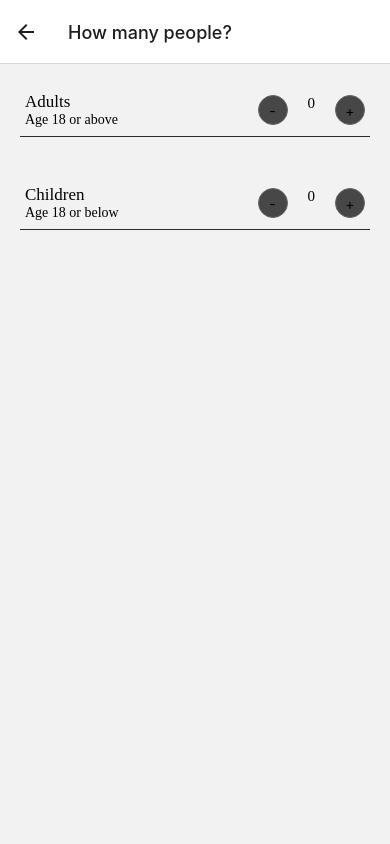
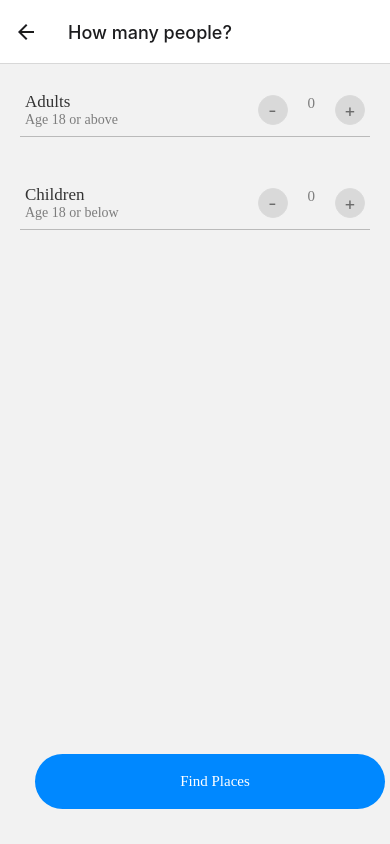
Before and after one commit to deepak-singh5219/House-Rental-Application---GetStay, a React Native app: screen /Guests in a window 390 px wide. Built offline with nearby package versions, Linux system fonts and the light colour scheme.

Commit message:
updated guest screen

```diff
--- a/src/navigation/router.js
+++ b/src/navigation/router.js
@@ -5,6 +5,7 @@ import HomeScreen from '../screens/Home';
 import Hometabnavigator from './Hometabnavigator';
 import SearchScreen from '../screens/SearchResult';
 import GuestScreen from '../screens/GuestScreen';
+import SearchResultScreen from '../screens/SearchResults';
 
 
 const Stack = createStackNavigator();
@@ -34,6 +35,13 @@ const Router = (props) => {
                     title:"How many people?"
                 }}
                 />
+                <Stack.Screen
+                name={"Find Places"}
+                component={SearchResultScreen}
+                options={{
+                    title:"Explore Places"
+                }}
+                />
 
 
             </Stack.Navigator>
--- a/src/screens/GuestScreen/index.js
+++ b/src/screens/GuestScreen/index.js
@@ -7,8 +7,11 @@ import {
 
 } from 'react-native';
 import styles from './style';
+import { useNavigation } from '@react-navigation/native';
 
 const GuestScreen = () => {
+
+    const navigator = useNavigation();
 
     const [adults,setAdults] = useState(0);
     const [children,setchildren] = useState(0);
@@ -22,9 +25,9 @@ const GuestScreen = () => {
 
 </View>
 <View style={styles.rightPart}>
-    <TouchableOpacity onPress={()=> setAdults(Math.max(0,adults-1))} style={styles.btn}><Text>-</Text></TouchableOpacity>
+    <TouchableOpacity onPress={()=> setAdults(Math.max(0,adults-1))} style={styles.btn}><Text style={styles.sign}>-</Text></TouchableOpacity>
     <Text style={styles.number}>{adults}</Text>
-    <TouchableOpacity onPress={()=> setAdults(adults+1)} style={styles.btn}><Text>+</Text></TouchableOpacity>
+    <TouchableOpacity onPress={()=> setAdults(adults+1)} style={styles.btn}><Text style={styles.sign}>+</Text></TouchableOpacity>
 </View>
 
 </View>
@@ -37,12 +40,17 @@ const GuestScreen = () => {
 
             </View>
             <View style={styles.rightPart}>
-                <TouchableOpacity onPress={()=> setchildren(Math.max(0,children-1))} style={styles.btn}><Text>-</Text></TouchableOpacity>
+                <TouchableOpacity onPress={()=> setchildren(Math.max(0,children-1))} style={styles.btn}><Text style={styles.sign}>-</Text></TouchableOpacity>
                 <Text style={styles.number}>{children}</Text>
-                <TouchableOpacity onPress={()=> setchildren(children+1)} style={styles.btn}><Text>+</Text></TouchableOpacity>
+                <TouchableOpacity onPress={()=> setchildren(children+1)} style={styles.btn}><Text style={styles.sign}>+</Text></TouchableOpacity>
             </View>
 
          </View>
+
+
+         <TouchableOpacity onPress={()=>navigator.navigate('Find Places')} style={styles.findbtn}>
+            <Text style={styles.findbtntext}>Find Places</Text>
+         </TouchableOpacity>
 
         </>
 
--- a/src/screens/GuestScreen/style.js
+++ b/src/screens/GuestScreen/style.js
@@ -8,7 +8,7 @@ const styles = StyleSheet.create({
         justifyContent:'space-between',
         margin:20,
         borderBottomWidth:1,
-        borderBottomColor:'#2b2b2b',
+        borderBottomColor:'#BABABA',
         paddingVertical:8,
         paddingHorizontal:5,
 
@@ -24,27 +24,58 @@ const styles = StyleSheet.create({
     head:{
         fontSize:17,
         fontFamily:'Poppins-Bold',
+        color:"#333333",
 
     },
     description:{
-        fontFamily:'Poppins-Italic'
+        fontFamily:'Poppins-Italic',
+        color:"#7D7D7D",
     },
     number:{
         fontSize:15,
         fontFamily:'Poppins-Light',
         marginHorizontal:20,
+        color:"#7D7D7D",
     },
     btn:{
-        backgroundColor:'#474747',
+        backgroundColor:'#D9D9D9',
         height:30,
         fontSize:25,
         width:30,
+        color:"#7D7D7D",
         alignItems:'center',
         justifyContent:'center',
         borderRadius:100,
         borderWidth:1,
-        borderColor:'#666565',
+        borderColor:'#DBDBDB',
     },
+
+    sign:{
+        color:"#6B6B6B",
+        fontSize:18,
+    },
+    findbtn:{
+        position:'absolute',
+        bottom:0,
+        height:55,
+        width:350,
+        borderRadius:40,
+        backgroundColor:'#0088FF',
+        margin:35,
+        display:'flex',
+        flexDirection:'row',
+        justifyContent:'center',
+        alignItems:'center',
+    },
+    findbtntext:{
+        fontSize:15,
+        color:'#ffffff',
+        // fontWeight:'bold',
+        textAlign:'center',
+        marginLeft:10,
+        fontFamily:'Poppins-Bold',
+    },
+
 
 
 });
```
